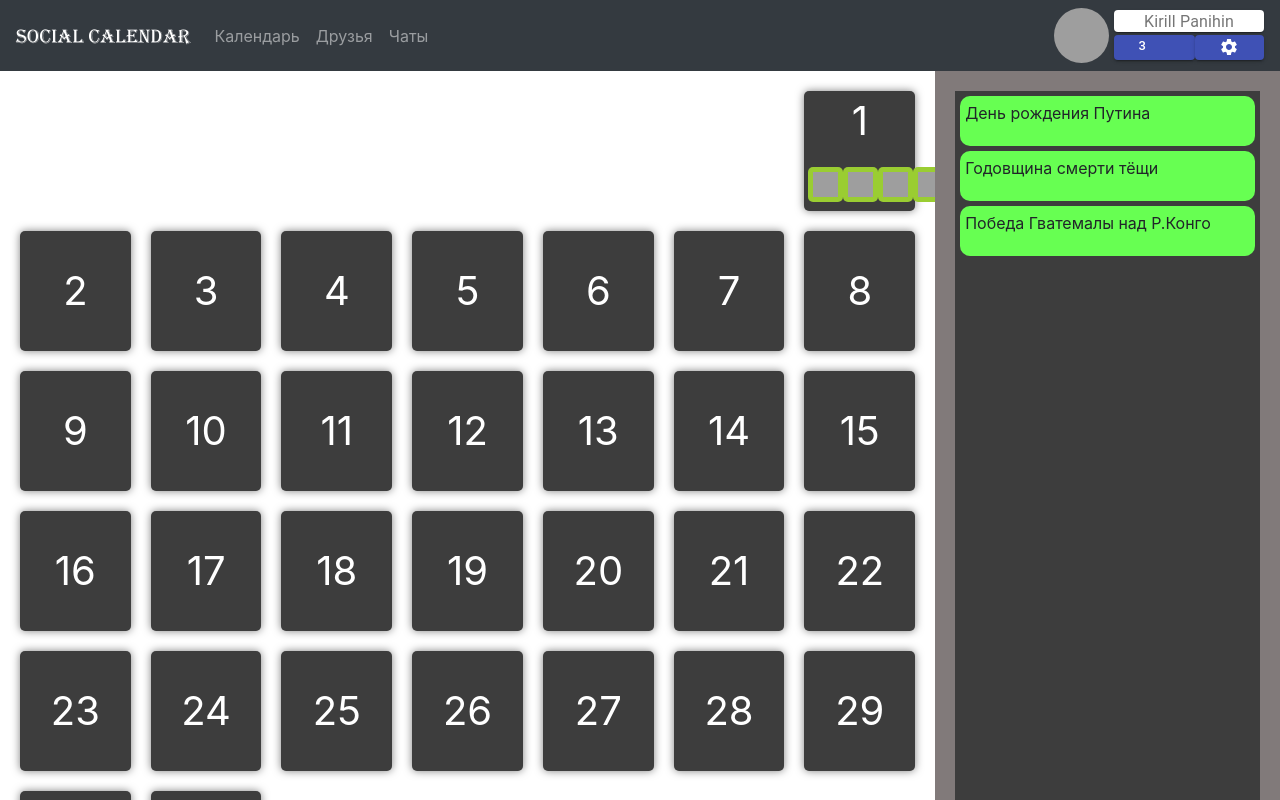
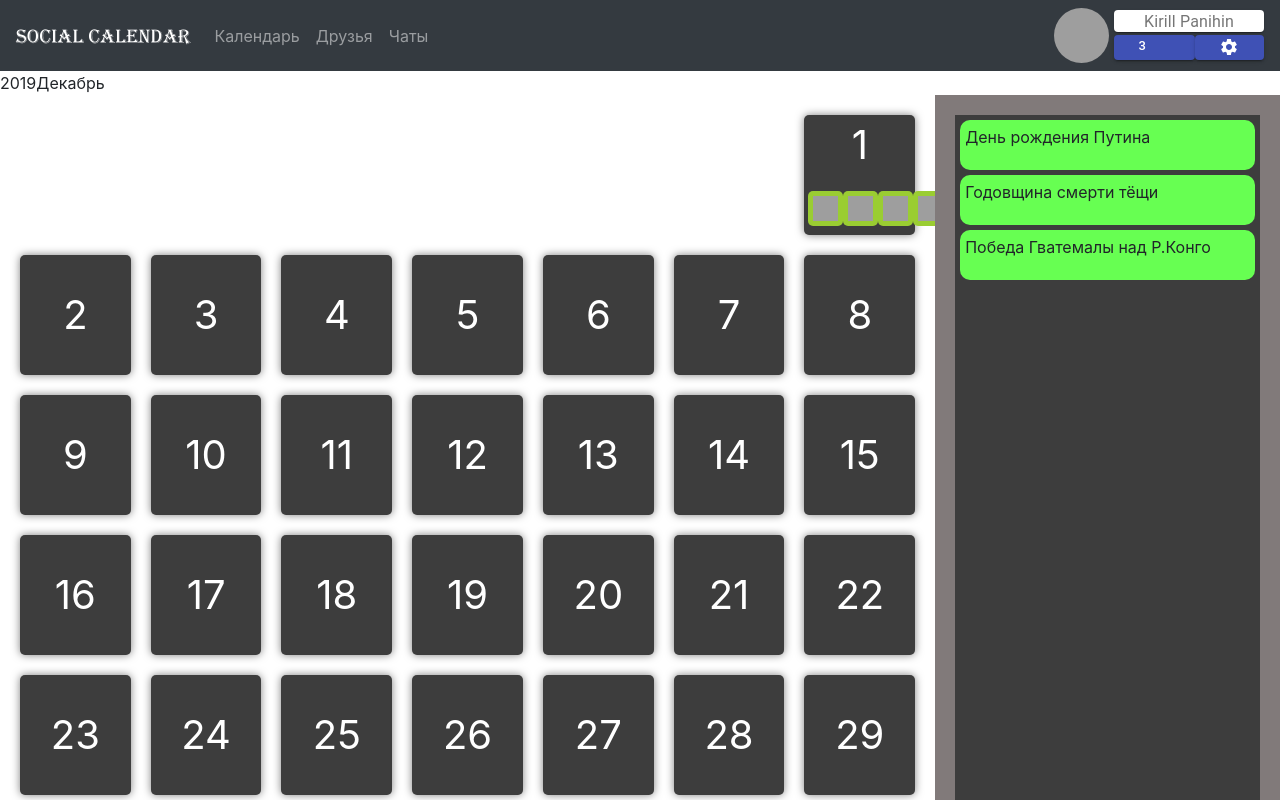
Before and after one commit to stormkirill98/social-calendar-front, a React (Create React App) app: page /Calendar in a window 1280 px wide. Shown: the top 800 px of the page. Built offline with nearby package versions, Linux system fonts and the light colour scheme; grey boxes are pictures that could not be loaded.

Commit message:
add months and years

```diff
--- a/src/css/Calendar.css
+++ b/src/css/Calendar.css
@@ -3,7 +3,15 @@
     flex-direction: column;
 }
 
-.calendar-container {
+.flex-row {
     display: flex;
     flex-direction: row;
 }
+
+.month {
+
+}
+
+.year {
+
+}
--- a/src/css/Month.css
+++ b/src/css/Month.css
@@ -7,5 +7,4 @@
     grid-template-columns: repeat(7, 1fr);
     grid-template-rows:  0.5fr repeat(6, 1fr);
     gap: 20px;
-    grid-column-start: 3;
 }
--- a/src/pages/Calendar.jsx
+++ b/src/pages/Calendar.jsx
@@ -5,7 +5,6 @@ import EventList from "../components/EventList";
 import "../css/Calendar.css"
 
 export default class Calendar extends React.Component {
-
     constructor(props) {
         super(props);
 
@@ -16,13 +15,18 @@ export default class Calendar extends React.Component {
     }
 
     render() {
+        const months = ["", "Январь","Февраль","Март","Апрель","Май","Июнь","Июль","Август","Сентябрь","Октябрь","Ноябрь","Декабрь"];
+
         return (
             <div className="page-container">
                 <Header/>
 
+                <div className="flex-row">
+                    <div className="year">{this.state.curYear}</div>
+                    <div className="month">{months[this.state.curMonth]}</div>
+                </div>
 
-
-                <div className="calendar-container">
+                <div className="flex-row">
                     <Month year={this.state.curYear} month={this.state.curMonth}/>
                     <EventList/>
                 </div>
```
